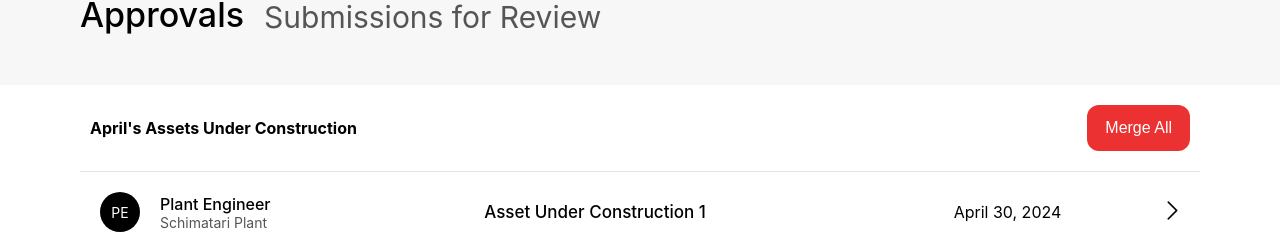
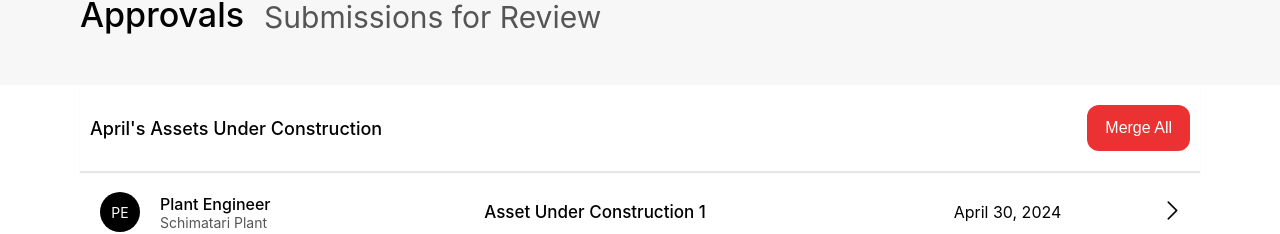
Before and after one commit to AMISTheProject/AMIS, a React (Create React App) app: page /approvals in a window 1280 px wide. Shown: the part 156-390 px from the top of the page. Built offline with nearby package versions, Linux system fonts and the light colour scheme.

Commit message:
Fix styling problems for Drafts and Approvals page

```diff
--- a/src/assets/style/styles.css
+++ b/src/assets/style/styles.css
@@ -727,6 +727,7 @@
     flex-direction: row;
     align-items: center;
     justify-content: space-between;
+    box-shadow: 0px 1px 1px rgba(0, 0, 0, 0.1);
 }
 
 .drafts-header-text {
@@ -1382,3 +1383,8 @@
     flex-direction: row;
     gap: 20px;
 }
+
+.approvals-header-text {
+    font-size: 18px;
+    font-weight: 500;
+}
--- a/src/screens/Approvals.js
+++ b/src/screens/Approvals.js
@@ -7,7 +7,7 @@ export const Approvals = () => {
         <div className='drafts-container'>
             <div className='drafts-header'>
                 <div className='drafts-header-left'>
-                    <h4>April's Assets Under Construction</h4>
+                    <h4 className='approvals-header-text'>April's Assets Under Construction</h4>
                 </div>
 
                 <div className='drafts-header-right'>
```
